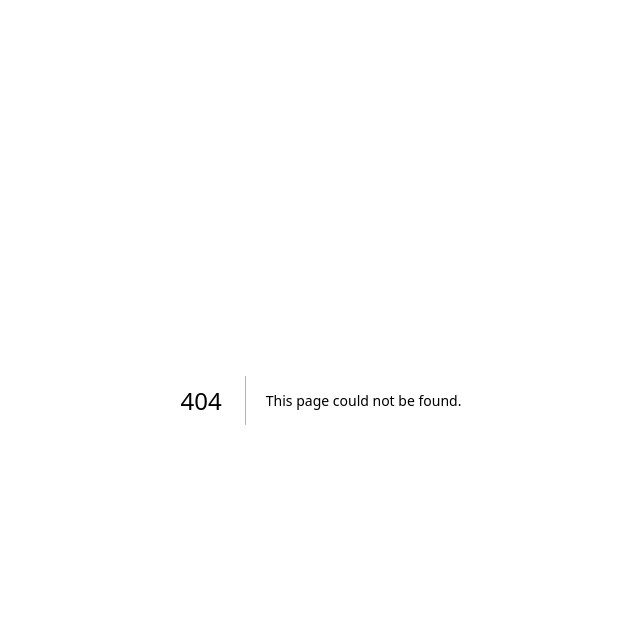
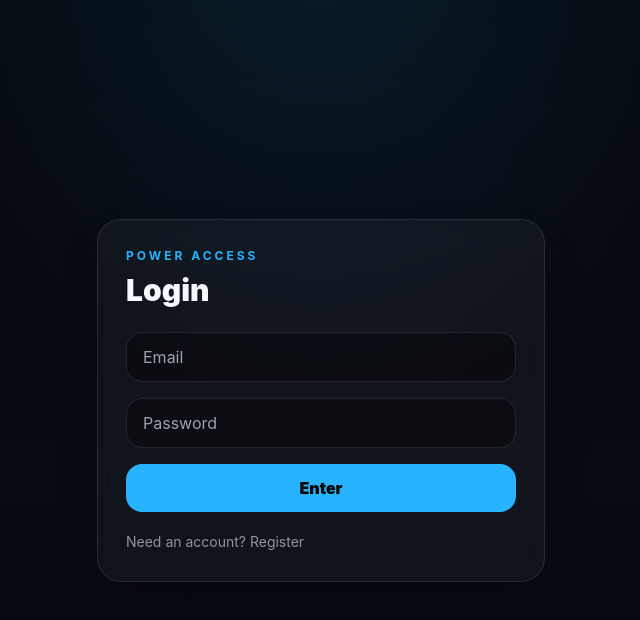
Before and after one commit to Codingapo/moviebox-api, a Next.js app in the folder web/: page /login in a window 1280 px wide. Before the commit this address had no page. Shown: the top 620 px of the page, without its empty margins (319-959 px from the left). Built offline with nearby package versions, Linux system fonts and the light colour scheme.

Commit message:
Add web/app/login/page.tsx

```diff
--- /dev/null
+++ b/web/app/login/page.tsx
@@ -0,0 +1,46 @@
+"use client";
+
+import { FormEvent, useState } from "react";
+import { createClient } from "@/lib/supabase/client";
+
+export default function LoginPage() {
+  const [mode, setMode] = useState<"login"|"register">("login");
+  const [message, setMessage] = useState("");
+
+  async function submit(e: FormEvent<HTMLFormElement>) {
+    e.preventDefault();
+    setMessage("");
+    const form = new FormData(e.currentTarget);
+    const email = String(form.get("email") || "");
+    const password = String(form.get("password") || "");
+    try {
+      const supabase = createClient();
+      const result = mode === "login"
+        ? await supabase.auth.signInWithPassword({ email, password })
+        : await supabase.auth.signUp({ email, password });
+      if (result.error) throw result.error;
+      setMessage(mode === "login" ? "Signed in." : "Registration created. Check your email if confirmation is enabled.");
+      if (mode === "login") window.location.href = "/";
+    } catch (err) {
+      setMessage(err instanceof Error ? err.message : "Authentication failed");
+    }
+  }
+
+  return (
+    <main className="grid min-h-screen place-items-center px-6">
+      <div className="w-full max-w-md rounded-3xl border border-white/10 bg-white/[.04] p-7 shadow-2xl backdrop-blur">
+        <p className="text-xs font-bold uppercase tracking-[.25em] text-ki">Power access</p>
+        <h1 className="mt-2 text-3xl font-black">{mode === "login" ? "Login" : "Create account"}</h1>
+        <form onSubmit={submit} className="mt-6 space-y-4">
+          <input name="email" type="email" required placeholder="Email" className="w-full rounded-2xl border border-white/10 bg-black/30 px-4 py-3 outline-none focus:border-ki" />
+          <input name="password" type="password" required minLength={8} placeholder="Password" className="w-full rounded-2xl border border-white/10 bg-black/30 px-4 py-3 outline-none focus:border-ki" />
+          <button className="w-full rounded-2xl bg-ki px-4 py-3 font-black text-black">{mode === "login" ? "Enter" : "Register"}</button>
+        </form>
+        {message && <p className="mt-4 text-sm text-white/70">{message}</p>}
+        <button onClick={() => setMode(mode === "login" ? "register" : "login")} className="mt-5 text-sm text-white/55 hover:text-white">
+          {mode === "login" ? "Need an account? Register" : "Already have an account? Login"}
+        </button>
+      </div>
+    </main>
+  );
+}
```
